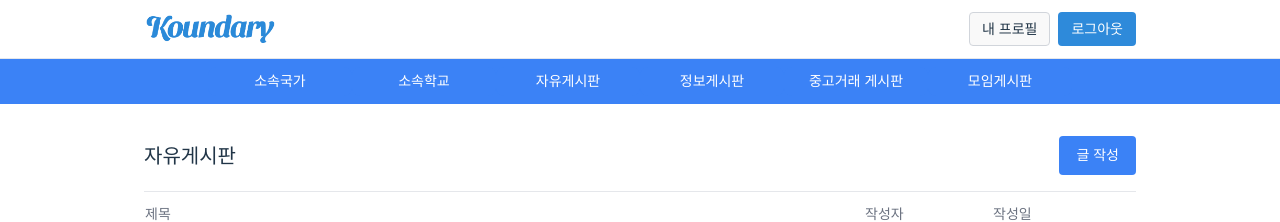
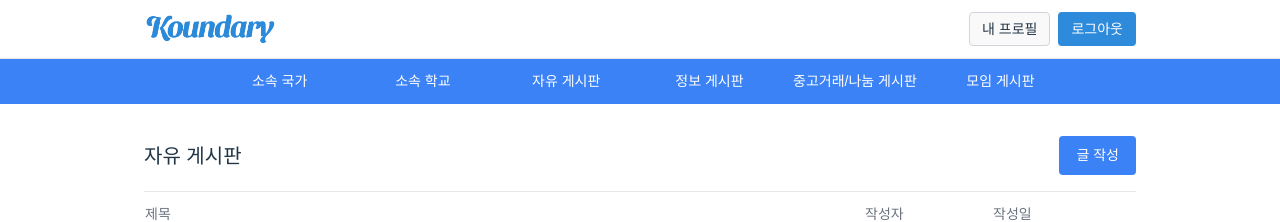
Before and after one commit to ekfgo0/koundary-oreum-web, a React (Vite) app: page /board/1 in a window 1280 px wide. Shown: the top 222 px of the page. Built offline with nearby package versions, Linux system fonts and the light colour scheme.

Commit message:
chore: 마이 프로필 Header 영역 로그아웃 버튼 추가

```diff
--- a/src/components/common/CategoryNavigation.jsx
+++ b/src/components/common/CategoryNavigation.jsx
@@ -2,12 +2,12 @@ import React from 'react';
 import { useNavigate } from 'react-router-dom';
 
 const TABS = [
-  { label: '소속국가',        slug: 'country' },
-  { label: '소속학교',        slug: 'school'  },
-  { label: '자유게시판',      slug: 'free'    },
-  { label: '정보게시판',      slug: 'info'    },
-  { label: '중고거래 게시판', slug: 'market'  },
-  { label: '모임게시판',      slug: 'meetup'  },
+  { label: '소속 국가',        slug: 'country' },
+  { label: '소속 학교',        slug: 'school'  },
+  { label: '자유 게시판',      slug: 'free'    },
+  { label: '정보 게시판',      slug: 'info'    },
+  { label: '중고거래/나눔 게시판', slug: 'market'  },
+  { label: '모임 게시판',      slug: 'meetup'  },
 ];
 
 const CategoryNavigation = ({ currentCategory = '', onCategoryChange }) => {
--- a/src/components/common/Header.jsx
+++ b/src/components/common/Header.jsx
@@ -4,23 +4,19 @@ import { useNavigate, useLocation } from 'react-router-dom';
 import koundaryLogo from '../../components/common/Koundarylogo.png';
 
 const BRAND = '#2e8ada';
-// 버튼을 노출할 경로 prefix 목록 (필요에 맞게 수정)
 const SHOW_BUTTONS_PATHS = ['/main', '/posts'];
 
-const Header = ({ title = '' /* 필요 없으면 '' */ , showActions /* 강제 표시/숨김용 선택 프롭 */ }) => {
+const Header = ({ title = '', showActions, onlyLogout = false }) => {
   const navigate = useNavigate();
   const location = useLocation();
 
-  // 경로 기반 자동표시: /main, /board, /board/123 ... 에서 true
   const routeWantsButtons = SHOW_BUTTONS_PATHS.some(p =>
     location.pathname.startsWith(p)
   );
-
-  // showActions 프롭이 있으면 우선, 없으면 경로 규칙 사용
-  const shouldShowActions = typeof showActions === 'boolean' ? showActions : routeWantsButtons;
+  const shouldShowActions =
+    typeof showActions === 'boolean' ? showActions : routeWantsButtons;
 
   const handleLogout = () => {
-    // localStorage.clear() 대신 필요한 키만 제거 권장
     localStorage.removeItem('accessToken');
     localStorage.removeItem('refreshToken');
     navigate('/login');
@@ -29,7 +25,6 @@ const Header = ({ title = '' /* 필요 없으면 '' */ , showActions /* 강제
   return (
     <header className="w-full border-b bg-white">
       <div className="max-w-screen-lg mx-auto px-4 py-3 flex items-center justify-between">
-        {/* 로고(홈 이동) + 선택적 타이틀 */}
         <div className="flex items-center gap-2">
           <img
             src={koundaryLogo}
@@ -40,15 +35,17 @@ const Header = ({ title = '' /* 필요 없으면 '' */ , showActions /* 강제
           {title && <span className="text-lg md:text-xl font-semibold">{title}</span>}
         </div>
 
-        {/* 내 프로필 / 로그아웃 - 조건부 렌더링 */}
         {shouldShowActions && (
           <div className="flex items-center gap-2">
+            {/* onlyLogout 이면 '내 프로필' 숨김 */}
+            {!onlyLogout && (
               <button
                 onClick={() => navigate('/myprofile')}
                 className="px-3 py-1.5 text-sm font-medium border border-gray-300 rounded hover:bg-gray-100 transition"
               >
                 내 프로필
               </button>
+            )}
             <button
               onClick={handleLogout}
               className="px-3 py-1.5 text-sm font-medium text-white rounded transition"
--- a/src/pages/BoardList/BoardList.jsx
+++ b/src/pages/BoardList/BoardList.jsx
@@ -5,12 +5,12 @@ import { useParams, useSearchParams, useNavigate } from 'react-router-dom';
 import { getBoardList } from '../../api/board';
 
 const CATEGORY_MAP = {
-  free:   { label: '자유게시판',  backendKey: 'FREE' },
-  info:   { label: '정보게시판',    backendKey: 'INFO' },
-  market: { label: '중고거래 게시판',      backendKey: 'MARKET' },
-  meetup: { label: '모임게시판',   backendKey: 'MEETUP' },
-  country:{ label: '소속국가',     backendKey: 'COUNTRY' },
-  school: { label: '소속학교',     backendKey: 'SCHOOL' },
+  free:   { label: '자유 게시판',  backendKey: 'FREE' },
+  info:   { label: '정보 게시판',    backendKey: 'INFO' },
+  market: { label: '중고거래/나눔 게시판',      backendKey: 'MARKET' },
+  meetup: { label: '모임 게시판',   backendKey: 'MEETUP' },
+  country:{ label: '소속 국가',     backendKey: 'COUNTRY' },
+  school: { label: '소속 학교',     backendKey: 'SCHOOL' },
 };
 
 export default function BoardList() {
--- a/src/pages/MyProfile/MyProfile.jsx
+++ b/src/pages/MyProfile/MyProfile.jsx
@@ -1,11 +1,9 @@
-import Header from '../../components/profile/Header';
+// MyProfile.jsx
+import React from 'react';
+import Header from '../../components/common/Header';  // 경로 확인!
 import ProfileCard from '../../components/profile/ProfileCard';
 import AccountInfoCard from '../../components/profile/AccountInfoCard';
 import ActivityCard from '../../components/profile/ActivityCard';
-import React, { useEffect, useState } from 'react';
-// import ProfileHeader from '../../components/profile/ProfileHeader';
-// import ProfileImageBox from '../../components/profile/ProfileImageBox';
-// import AccountInfoCard from '../../components/profile/AccountInfoCard';
 
 const MyProfile = () => {
   const handleEditPassword = () => alert('비밀번호 수정 예정!');
@@ -13,10 +11,11 @@ const MyProfile = () => {
 
   return (
     <div>
-      <Header />
+      {/* 프로필 화면에서는 로그아웃만 노출 */}
+      <Header title="내 프로필" showActions={true} onlyLogout={true} />
+
       <main className="max-w-screen-lg mx-auto px-4 py-4 space-y-6">
         <ProfileCard nickname="홍길동" country="Korea" school="홍익대학교" />
-
         <div className="flex gap-6">
           <AccountInfoCard
             userId="abcd123"
```
Lines whose indentation alone changed are shown as unchanged.
